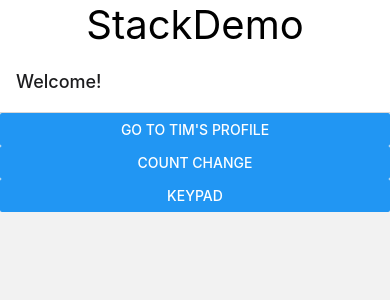
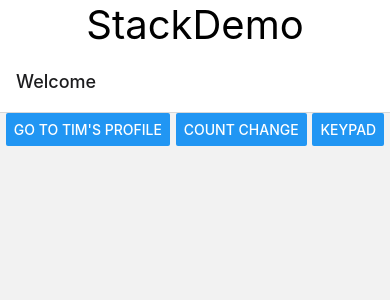
Before and after one commit to cecixileichen/153a, a React Native app in the folder AwesomeProject/: screen / in a window 390 px wide. Shown: the top 300 px of the page. Built offline with nearby package versions, Linux system fonts and the light colour scheme.

Commit message:
first commit

```diff
--- a/AwesomeProject/App.js
+++ b/AwesomeProject/App.js
@@ -1,13 +1,13 @@
 import React from 'react';
 import {View,Text} from 'react-native';
 
-import RealApp from './components/StackDemo';
+import KeyPad from './components/StackDemo';
 
 const App = () => {
     return (
         <View style={{flex:1}}>
             <Text style={{textAlign:'center',fontSize:40}}>StackDemo</Text>
-            <RealApp/>
+            <KeyPad/>
         </View>
 
     )
--- a/AwesomeProject/components/KeyPad.js
+++ b/AwesomeProject/components/KeyPad.js
@@ -40,7 +40,7 @@ const styles = StyleSheet.create({
   container: {
     flex: 1,
     padding: 100,
-    margin:100,
+    margin:200,
     borderWidth:20,
     borderColor:"#00f",
   },
--- a/AwesomeProject/components/StackDemo.js
+++ b/AwesomeProject/components/StackDemo.js
@@ -9,7 +9,7 @@ const Stack = createNativeStackNavigator();
 
 const HomeScreen = ({navigation}) => {
     return (
-     <View>
+     <View style={{ flexDirection:'row', justifyContent:'space-evenly'}}>
             <Button
                 title="Go to Tim's profile"
                 onPress={() =>
@@ -23,14 +23,15 @@ const HomeScreen = ({navigation}) => {
                 }
             />
             <Button
-              title="KeyPad"
-              onPress={() =>
-              navigation.navigate('KeyPad')
-              }
+                title= "KeyPad"
+                onPress = {()=>
+                navigation.navigate('KeyPad')
+                }
             />
       </View>
     );
   };
+
   const ProfileScreen = ({navigation, route}) => {
     return <Text>This is {route.params.name}'s profile</Text>;
   };
@@ -39,14 +40,12 @@ const MyStack = () => {
   return (
     <NavigationContainer>
       <Stack.Navigator>
-        <Stack.Screen
-          name="Home"
-          component={HomeScreen}
-          options={{title: 'Welcome!'}}
+        <Stack.Screen name="Home" component={HomeScreen}
+          options={{title: 'Welcome'}}
         />
         <Stack.Screen name="Profile" component={ProfileScreen} />
         <Stack.Screen name="CountChange" component={CountChange} />
-        <Stack.Screen name="KeyPad" component={KeyPad} />
+        <Stack.Screen name="KeyPad" component ={KeyPad} />
       </Stack.Navigator>
     </NavigationContainer>
   );
```
Also changed, not shown: 1 other file (tests, documents, lock files or other folders).
